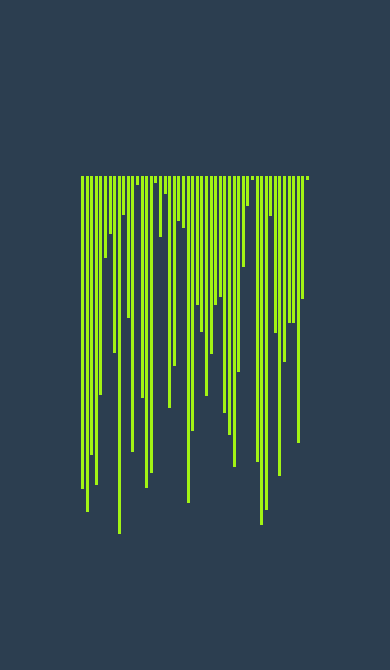
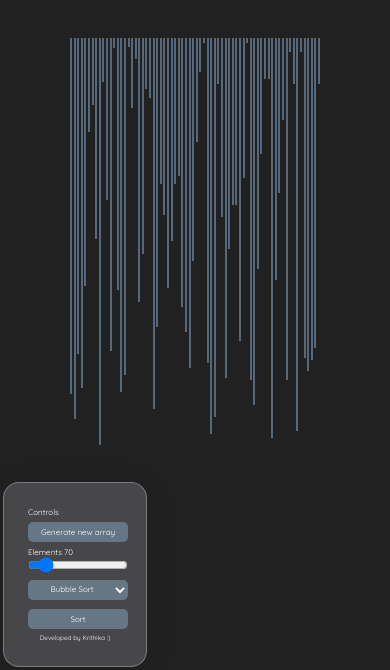
Before and after one commit to krithika117/Sorting-Visualizer, a plain HTML site: page index.html in a window 390 px wide. Shown: the part 174-844 px from the top of the page. Drawn offline with nearby package versions, Linux system fonts and the light colour scheme.

Commit message:
overflow

```diff
--- a/index.html
+++ b/index.html
@@ -7,33 +7,44 @@
     <meta name="viewport" content="width=device-width, initial-scale=1.0">
     <link rel="stylesheet" href="styles/style.css">
     <title>Sorting Visualizer</title>
+    <link rel="icon" type="image/x-icon" href="sort.svg">
+    <link rel="stylesheet" type="text/css" href="https://cdn.jsdelivr.net/npm/toastify-js/src/toastify.min.css">
+
 </head>
 
 <body>
     <h1>Sorting Visualizer</h1>
-    <div class="container">
-        <div class="buttons_container">
-            <button id="randomizearray_button">Randomize Array</button>
-            <input type="range" id="slider" min="50" max="300" step="5" value="50" default="50" />
-            <!-- <button id="bubblesort_button">Bubble Sort</button>
+    <div class="sidenav">
+        <div class="buttons_container box">
+            <span>Controls</span>
+            <button id="randomizearray_button">Generate new array</button><br>
+            Elements <span id="output">70</span><input type="range" id="slider" min="50" max="225" step="5" value="70"
+                default="70" /><br>
+            <!--
+            <button id="bubblesort_button">Bubble Sort</button>
             <button id="insertionsort_button">Insertion Sort</button>
             <button id="shellsort_button">Shell Sort</button>
             <button id="selectionsort_button">Selection Sort</button>
-            <button id="mergesort_button">Merge Sort</button> -->
+            <button id="mergesort_button">Merge Sort</button>
+            -->
             <select name="" id="algo">
                 <option value="bubble">Bubble Sort</option>
                 <option value="insertion">Insertion Sort</option>
                 <option value="selection">Selection Sort</option>
                 <option value="merge">Merge Sort</option>
                 <option value="shell">Shell Sort</option>
-              </select>
+            </select>
+            <br>
             <button id="sort_button">Sort</button>
+            <footer>Developed by Krithika :)</footer>
         </div>
+    </div>
+    <div class="container">
         <div class="bars_container" id="bars_container">
         </div>
-
     </div>
-    <script src="script.js"></script>
+    <script type="text/javascript" src="https://cdn.jsdelivr.net/npm/toastify-js"></script>
+    <script src="scripts/script.js"></script>
 </body>
 
 </html>
--- a/script.js
+++ b/scripts/script.js
@@ -16,7 +16,7 @@ let slider = document.getElementById("slider");
 let minRange = 1;
 let maxRange = 240;
 let numOfBars = slider.value;
-let heightFactor = 1.5;
+let heightFactor = 1.7;
 let unsorted_array = new Array(numOfBars);
 
 //Helper to generate random no.
@@ -62,6 +62,10 @@ slider.addEventListener("input", function () {
     bars_container.innerHTML = "";
     unsorted_array = createRandomArray();
     renderBars(unsorted_array);
+
+
+           output.innerHTML = this.value;
+
 });
 
 //sleep helper for await inorder to create delay in visualization
@@ -104,6 +108,7 @@ async function shellSort(arr) {
     for (let k = 0; k < bars.length; k++) {
         bars[k].style.backgroundColor = "#A2F314";
     }
+    toastProduce("Sorted")
     return arr;
 }
 
@@ -135,6 +140,7 @@ async function selectionSort(arr) {
     for (let k = 0; k < bars.length; k++) {
         bars[k].style.backgroundColor = "#A2F314";
     }
+    toastProduce("Sorted")
     return arr
 }
 
@@ -168,6 +174,7 @@ async function bubbleSort(array) {
     for (let k = 0; k < bars.length; k++) {
         bars[k].style.backgroundColor = "#A2F314";
     }
+    toastProduce("Sorted")
     return array;
 }
 
@@ -199,6 +206,7 @@ async function InsertionSort(array) {
     for (let k = 0; k < bars.length; k++) {
         bars[k].style.backgroundColor = "#A2F314";
     }
+    toastProduce("Sorted")
     return array;
 }
 
@@ -269,6 +277,7 @@ async function mergeSort(arr) {
     for (let k = 0; k < bars.length; k++) {
         bars[k].style.backgroundColor = "#A2F314";
     }
+    toastProduce("Sorted")
 }
 
 //Listeners for every button
@@ -319,7 +328,23 @@ sort_button.addEventListener("click", function () {
           bubbleSort(unsorted_array);
           break;
       }
+})
+
+//Toastify for toast messages
+function toastProduce(msg) {
+    Toastify({
+        text: msg,
+        duration: 3000,
+        gravity: "top",
+        position: "center",
+        stopOnFocus: true,
+        style: {
+            background: "rgba(239, 239, 255, 0.19)",
+            color: "#fff",
+
+        },
+        onClick: function () {}
+    }).showToast();
 
 
-    // console.log(sorted_array)
-})
+}
--- a/styles/style.css
+++ b/styles/style.css
@@ -1,25 +1,54 @@
+@import url('https://fonts.googleapis.com/css2?family=Bebas+Neue&family=Patrick+Hand&family=Quicksand:wght@300;400;500;600&display=swap');
+
 * {
     margin: 0;
     box-sizing: border-box;
-    font-family: Arial, Helvetica, sans-serif, Helvetica;
+    font-family: 'Quicksand';
     color: #fff
 }
 
 body {
+    background: #212121;
     padding: 1rem;
-    background-color: #2c3e50;
+    color: #fff;
+}
+
+body.dark {
+    background-color: #212121;
+    color: #fff;
+}
+
+.sidenav {
+    margin: 10px;
+    height: auto;
+    width: 12.5rem;
+    position: fixed;
+    border-radius: 10%;
+    bottom: 0;
+    left: 0;
+    /* From https://css.glass */
+    background: rgba(239, 239, 255, 0.19);
+    border-radius: 16px;
+    box-shadow: 0 4px 30px rgba(0, 0, 0, 0.1);
+    backdrop-filter: blur(9.1px);
+    -webkit-backdrop-filter: blur(9.1px);
+    border: 1px solid rgba(239, 239, 255, 0.3);
+    align-items: center;
+    justify-content: center
+        /* overflow-x: hidden; */
 }
 
 .container {
-    max-width: 100vw;
-    height: 80vh;
-    width: 90%;
+    max-width: 60vw;
+    height: 70vh;
+    width: 60%;
     margin: 0 auto;
     display: flex;
-    flex-direction: column;
+    flex-direction: row;
     align-items: center;
-    justify-content: space-between;
+    justify-content: center;
     padding: 20px 0px;
+
 }
 
 .bars_container {
@@ -28,18 +57,20 @@ body {
 }
 
 .bar {
-    width: 3px;
-    background-color: #A2F314;
+    width: 2px;
+    background-color: #56697b;
     margin: 0 0.8px;
     transition: height 0.5s ease-in-out;
 }
 
 .buttons_container {
-    padding: 1.2rem;
+    padding: 1.5rem;
 }
 
-.buttons_container>button,select {
-    width: auto;
+.buttons_container>button,
+select {
+    margin: 1rem 0;
+    width: 150px;
     text-align: center;
     height: 30px;
     background-color: #677685;
@@ -51,11 +82,86 @@ body {
     transition: 0.2s ease-in-out;
 }
 
+#slider {
+    width: 150px;
+}
+
 button:hover {
     background-color: #56697b;
 }
 
 h1 {
+    padding: 2rem;
     text-align: center;
+    color: #fff;
+}
 
+h1.dark {
+    color: white
 }
+
+footer {
+    font-size: 0.8rem;
+    text-align: center;
+}
+
+@media only screen and (max-width: 600px) {
+
+    .sidenav {
+        margin: 3px;
+        height: auto;
+        width: 9rem;
+        position: fixed;
+        border-radius: 10%;
+        bottom: 0;
+        left: 0;
+        padding: 0;
+        font-size: 0.5rem;
+        /* Glassmorphism */
+        background: rgba(239, 239, 255, 0.19);
+        border-radius: 16px;
+        box-shadow: 0 4px 30px rgba(0, 0, 0, 0.1);
+        backdrop-filter: blur(9.1px);
+        -webkit-backdrop-filter: blur(9.1px);
+        border: 1px solid rgba(239, 239, 255, 0.3);
+        align-items: center;
+        justify-content: center
+    }
+
+    .container {
+        max-width: 70vw;
+        height: 70vh;
+        width: 100%;
+        margin: 0 auto;
+        display: flex;
+        flex-direction: row;
+        align-items: center;
+        justify-content: center;
+        padding: 20px 0px;
+        overflow: auto;
+    }
+
+    .buttons_container>button,
+    select {
+        margin: 0.3rem 0;
+        width: 100px;
+        text-align: center;
+        height: 20px;
+        background-color: #677685;
+        border: none;
+        border-radius: 5px;
+        color: white;
+        font-size: 0.5rem;
+        cursor: pointer;
+        transition: 0.2s ease-in-out;
+    }
+
+    #slider {
+        width: 100px;
+    }
+
+    footer {
+        font-size: 0.4rem;
+        text-align: center;
+    }
+}
```
Also changed, not shown: sort.svg (added).
